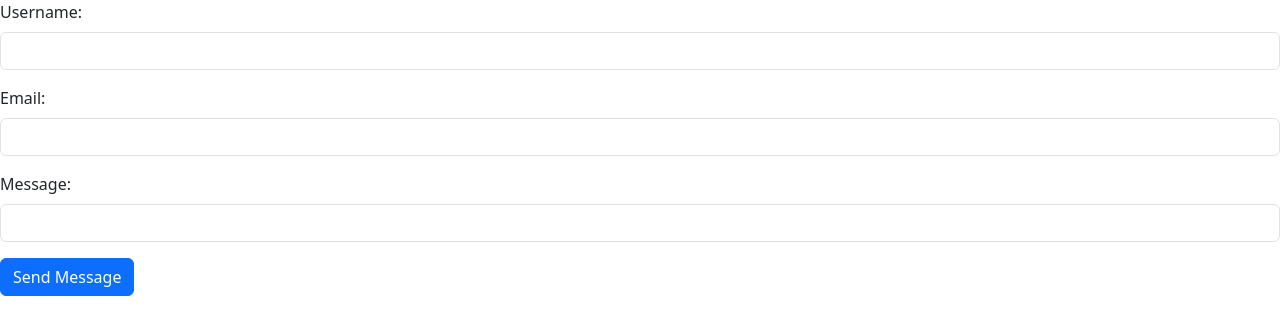
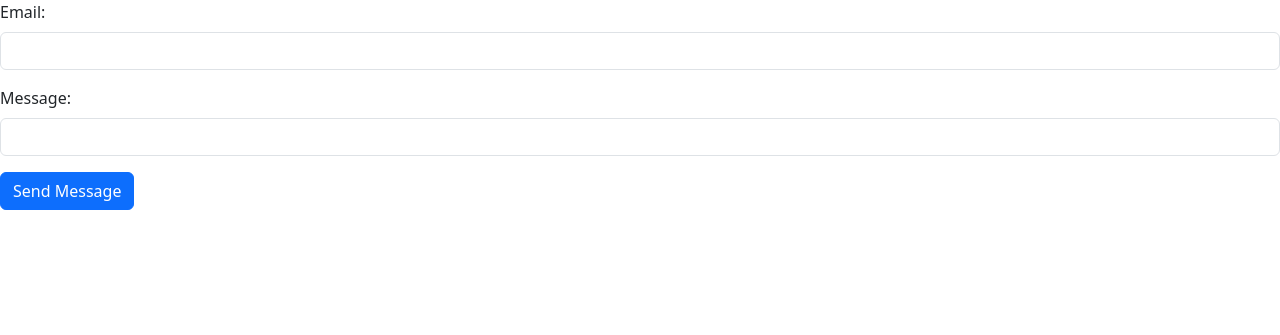
Before and after one commit to sleepkqq/ArtFusion, a Flask app: page /contact in a window 1280 px wide. Shown: the part 70-405 px from the top of the page. Run offline with Flask 3, Linux system fonts and the light colour scheme; a user stored in the database is signed in; tables that the repository leaves empty hold one stand-in row (values such as "Sample post").

Commit message:
current user display changes

```diff
--- a/app/routes.py
+++ b/app/routes.py
@@ -1,7 +1,7 @@
 from app import app, db
 from app.models import User, News, Contact
-from flask_login import login_user, login_required
-from flask import render_template, request, redirect, url_for, session
+from flask_login import login_user, login_required, logout_user, current_user
+from flask import render_template, request, redirect, url_for
 
 
 @app.route('/')
@@ -21,7 +21,7 @@ def users():
 def news():
     if request.method == 'POST':
         text = request.form.get('text')
-        new_text = News(username=session['username'], text=text)
+        new_text = News(current_user.username, text=text)
         db.session.add(new_text)
         db.session.commit()
         return redirect(url_for('news'))
@@ -32,10 +32,10 @@ def news():
 @app.route('/login', methods=['GET', 'POST'])
 def login():
     if request.method == 'POST':
-        session['username'] = request.form['username']
-        session['password'] = request.form['password']
-        user = User.query.filter_by(username=session['username']).first()
-        if user and user.check_password(session['password']):
+        username = request.form['username']
+        password = request.form['password']
+        user = User.query.filter_by(username=username).first()
+        if user and user.check_password(password):
             login_user(user)
             return redirect(url_for('index'))
     return render_template('login.html')
@@ -44,15 +44,22 @@ def login():
 @app.route('/register', methods=['GET', 'POST'])
 def register():
     if request.method == 'POST':
-        session['username'] = request.form['username']
-        session['password'] = request.form['password']
-        new_user = User(username=session['username'])
-        new_user.set_password(session['password'], active=True)
+        username = request.form['username']
+        password = request.form['password']
+        new_user = User(username=username, active=True)
+        new_user.set_password(password)
         db.session.add(new_user)
         db.session.commit()
         login_user(new_user)
         return redirect(url_for('login'))
     return render_template('register.html')
+
+
+@app.route('/logout')
+@login_required
+def logout():
+    logout_user()
+    return redirect(url_for('index'))
 
 
 @app.route('/action')
@@ -65,10 +72,9 @@ def action():
 @login_required
 def contact():
     if request.method == 'POST':
-        username = request.form.get('username')
         email = request.form.get('email')
         message = request.form.get('message')
-        new_contact_us = Contact(username=username, email=email, message=message)
+        new_contact_us = Contact(username=current_user.username, email=email, message=message)
         db.session.add(new_contact_us)
         db.session.commit()
         return redirect(url_for('contact'))
--- a/app/templates/contactus.html
+++ b/app/templates/contactus.html
@@ -6,10 +6,6 @@
 
 {% block body %}
     <form method="post" action="/contact">
-            <div class="mb-3">
-                <label for="username" class="form-label">Username:</label>
-                <input type="text" class="form-control" id="username" name="username" required>
-            </div>
             <div class="mb-3">
                 <label for="email" class="form-label">Email:</label>
                 <input type="email" class="form-control" id="email" name="email" required>
--- a/app/templates/news.html
+++ b/app/templates/news.html
@@ -8,10 +8,6 @@
     <div class="container mt-5">
         <h1 class="text-center">News</h1>
         <form method="post" action="/news">
-            <div class="form-group">
-                <label for="username" class="form-label"></label>
-                <input type="text" class="form-control" placeholder="Username" id="username" name="username" required>
-            </div>
             <div class="form-group">
                 <label for="text" class="form-label"></label>
                 <input type="text" class="form-control" placeholder="Write something..." id="text" name="text" required>
```
Also changed, not shown: app/templates/index.html (+7 -1 lines), run.py (+0 -7 lines).
